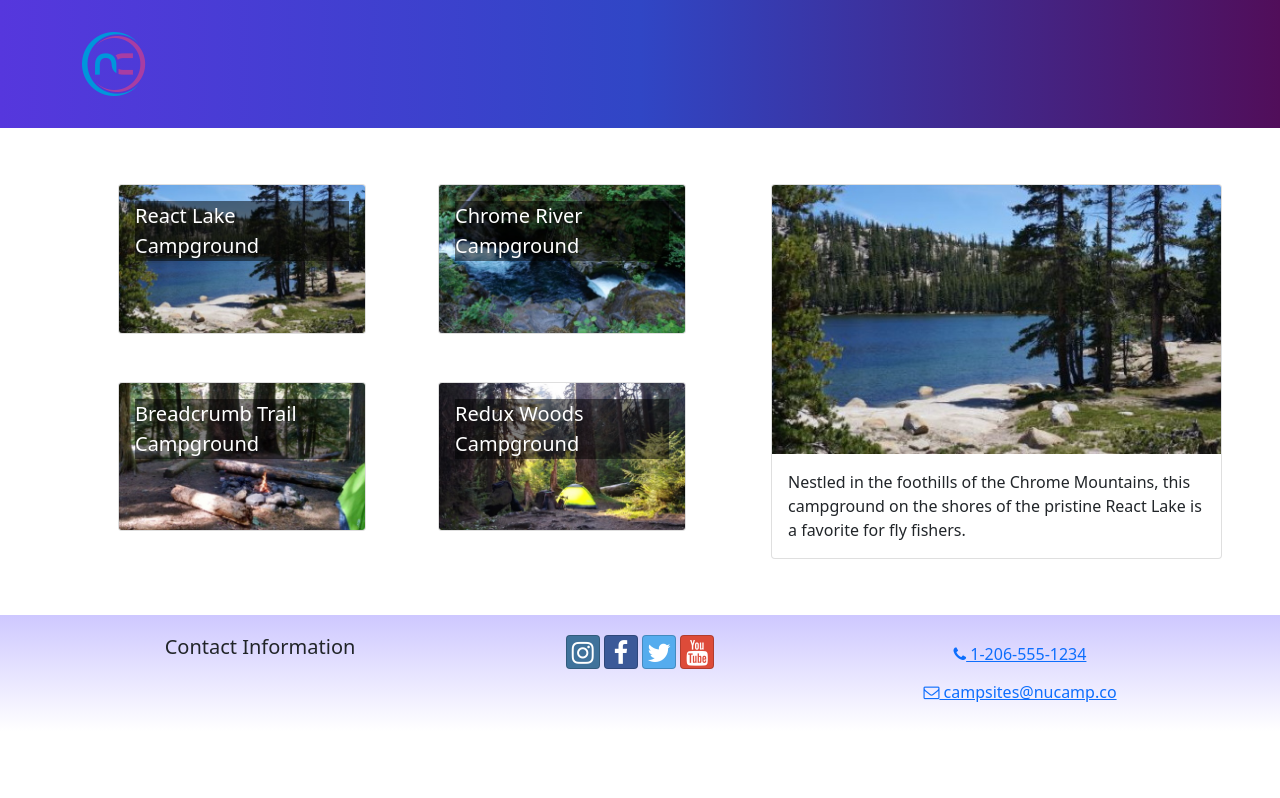
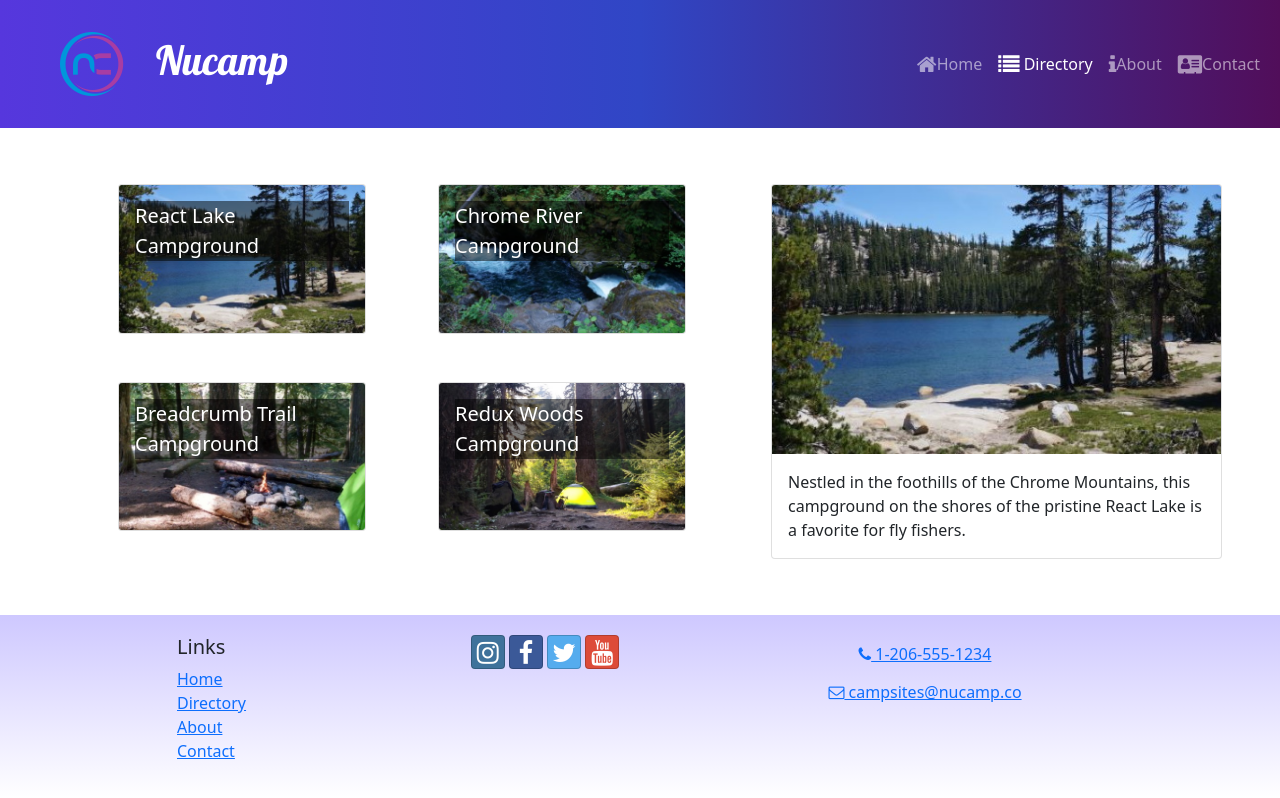
Before and after one commit to mouhamednd7/react-campsite, a React (Create React App) app: page /directory in a window 1280 px wide. Built offline with nearby package versions, Linux system fonts and the light colour scheme.

Commit message:
adding router to Footer and Header

```diff
--- a/src/components/Footer.js
+++ b/src/components/Footer.js
@@ -1,12 +1,27 @@
 import { Container, Row, Col } from "reactstrap";
+import { Link } from "react-router-dom";
 
 const Footer = () => {
   return (
     <footer className="site-footer">
       <Container>
         <Row>
-          <Col md="4" className="text-center">
-            <h5>Contact Information</h5>
+          <Col xs={{ size: 4, offset: 1 }} sm="2">
+            <h5>Links</h5>
+            <ul className="list-unstyled">
+              <li>
+                <Link to="/">Home</Link>
+              </li>
+              <li>
+                <Link to="/directory">Directory</Link>
+              </li>
+              <li>
+                <Link to="/about">About</Link>
+              </li>
+              <li>
+                <Link to="/contact">Contact</Link>
+              </li>
+            </ul>
           </Col>
           <Col md="4" className="text-center text-md-left">
             <a
--- a/src/components/Header.js
+++ b/src/components/Header.js
@@ -1,14 +1,55 @@
-import { Navbar, NavbarBrand } from "reactstrap";
+import { useState } from "react";
+import {
+  Navbar,
+  NavbarBrand,
+  Collapse,
+  NavbarToggler,
+  Nav,
+  NavItem,
+} from "reactstrap";
+import { NavLink } from "react-router-dom";
 import NucampLogo from "../app/assets/img/logo.png";
 
 const Header = () => {
+  const [menuOpen, setMenuOpen] = useState(false);
   return (
     <Navbar dark color="primary" sticky="top" expand="md">
-      <div className="container">
-        <NavbarBrand href="/">
-          <img src={NucampLogo} alt="nucamp logo" />
-        </NavbarBrand>
-      </div>
+      <NavbarBrand href="/" className="ms-5">
+        <img src={NucampLogo} alt="nucamp logo" className="float-start" />
+        <h1 className="mt-1">Nucamp</h1>
+      </NavbarBrand>
+      <NavbarToggler
+        onClick={() => {
+          setMenuOpen(!menuOpen);
+        }}
+      />
+      <Collapse isOpen={menuOpen} navbar>
+        <Nav className="ms-auto" navbar>
+          <NavItem>
+            <NavLink className="nav-link" to="/">
+              <i className="fa fa-home fa-lg" />
+              Home
+            </NavLink>
+          </NavItem>
+          <NavItem>
+            <NavLink className="nav-link" to="/directory">
+              <i className="fa fa-list fa-lg" /> Directory
+            </NavLink>
+          </NavItem>
+          <NavItem>
+            <NavLink className="nav-link" to="/about">
+              <i className="fa fa-info fa-lg" />
+              About
+            </NavLink>
+          </NavItem>
+          <NavItem>
+            <NavLink className="nav-link" to="/contact">
+              <i className="fa fa-address-card fa-lg" />
+              Contact
+            </NavLink>
+          </NavItem>
+        </Nav>
+      </Collapse>
     </Navbar>
   );
 };
```
